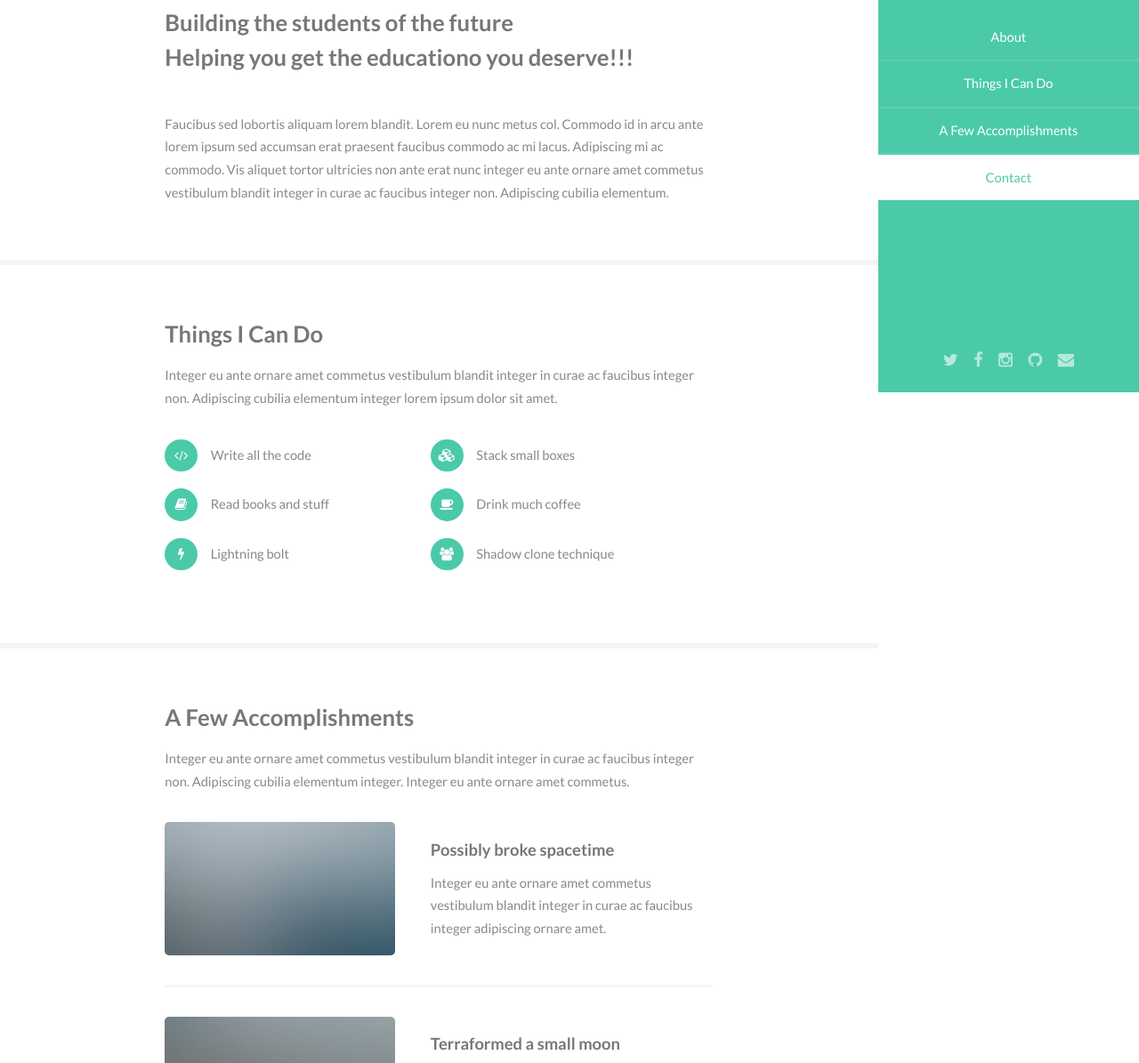
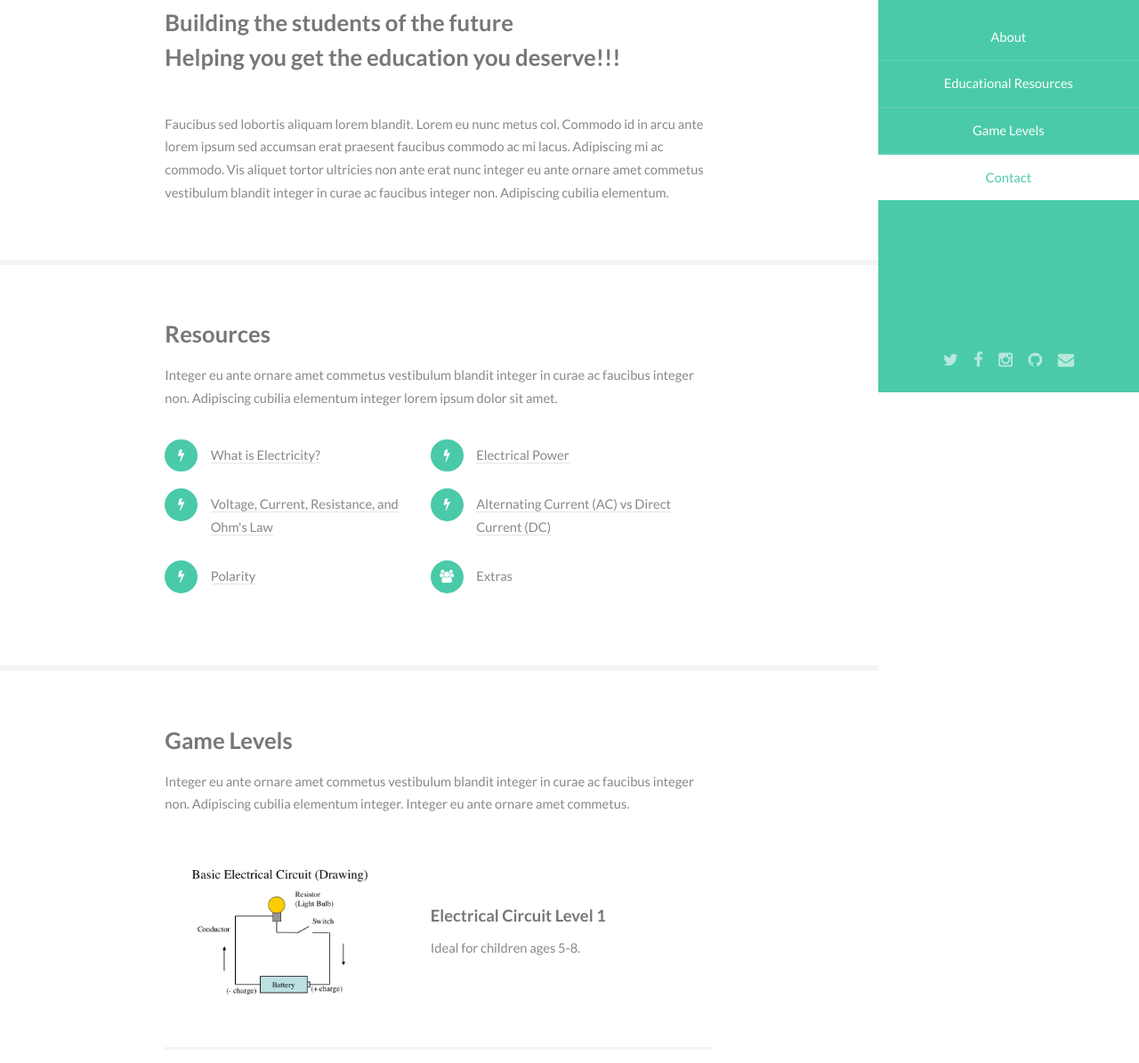
Before and after one commit to ASosnicki/HackEdu, a plain HTML site: page index.html in a window 1280 px wide. Shown: the part 359-1554 px from the top of the page at 89% size. Drawn offline with Linux system fonts and the light colour scheme.

Commit message:
Updated HTML to relect project direction

```diff
--- a/index.html
+++ b/index.html
@@ -21,8 +21,8 @@
 				<nav id="nav">
 					<ul>
 						<li><a href="#one" class="active">About</a></li>
-						<li><a href="#two">Things I Can Do</a></li>
-						<li><a href="#three">A Few Accomplishments</a></li>
+						<li><a href="#two">Educational Resources</a></li>
+						<li><a href="#three">Game Levels</a></li>
 						<li><a href="#four">Contact</a></li>
 					</ul>
 				</nav>
@@ -49,7 +49,7 @@
 									<header class="major">
 										<h2>Oyster Sauce</h2>
 										<p>Building the students of the future<br />
-										Helping you get the educationo you deserve!!!<!-- <a href="http://html5up.net">HTML5 UP</a> --></p>
+										Helping you get the education you deserve!!!</p>
 									</header>
 									<p>Faucibus sed lobortis aliquam lorem blandit. Lorem eu nunc metus col. Commodo id in arcu ante lorem ipsum sed accumsan erat praesent faucibus commodo ac mi lacus. Adipiscing mi ac commodo. Vis aliquet tortor ultricies non ante erat nunc integer eu ante ornare amet commetus vestibulum blandit integer in curae ac faucibus integer non. Adipiscing cubilia elementum.</p>
 								</div>
@@ -58,15 +58,15 @@
 						<!-- Two -->
 							<section id="two">
 								<div class="container">
-									<h3>Things I Can Do</h3>
+									<h3>Resources</h3>
 									<p>Integer eu ante ornare amet commetus vestibulum blandit integer in curae ac faucibus integer non. Adipiscing cubilia elementum integer lorem ipsum dolor sit amet.</p>
 									<ul class="feature-icons">
-										<li class="fa-code">Write all the code</li>
-										<li class="fa-cubes">Stack small boxes</li>
-										<li class="fa-book">Read books and stuff</li>
-										<li class="fa-coffee">Drink much coffee</li>
-										<li class="fa-bolt">Lightning bolt</li>
-										<li class="fa-users">Shadow clone technique</li>
+										<li class="fa-bolt"><a href="https://learn.sparkfun.com/tutorials/what-is-electricity" > What is Electricity?</a></li>
+										<li class="fa-bolt"><a href="https://learn.sparkfun.com/tutorials/electric-power">Electrical Power</a></li>
+										<li class="fa-bolt"><a href="https://learn.sparkfun.com/tutorials/voltage-current-resistance-and-ohms-law">Voltage, Current, Resistance, and Ohm's Law </a></li>
+										<li class="fa-bolt"><a href="https://learn.sparkfun.com/tutorials/alternating-current-ac-vs-direct-current-dc">Alternating Current (AC) vs Direct Current (DC)</a></li>
+										<li class="fa-bolt"><a href="https://learn.sparkfun.com/tutorials/polarity">Polarity</a></li>
+										<li class="fa-users">Extras</li>
 									</ul>
 								</div>
 							</section>
@@ -74,14 +74,14 @@
 						<!-- Three -->
 							<section id="three">
 								<div class="container">
-									<h3>A Few Accomplishments</h3>
+									<h3>Game Levels</h3>
 									<p>Integer eu ante ornare amet commetus vestibulum blandit integer in curae ac faucibus integer non. Adipiscing cubilia elementum integer. Integer eu ante ornare amet commetus.</p>
 									<div class="features">
 										<article>
-											<a href="#" class="image"><img src="images/pic01.jpg" alt="" /></a>
+											<a href="#" class="image"><img src="images/BasicCircuitDrawing.jpg" alt="" /></a>
 											<div class="inner">
-												<h4>Possibly broke spacetime</h4>
-												<p>Integer eu ante ornare amet commetus vestibulum blandit integer in curae ac faucibus integer adipiscing ornare amet.</p>
+												<h4>Electrical Circuit Level 1</h4>
+												<p>Ideal for children ages 5-8.</p>
 											</div>
 										</article>
 										<article>
@@ -482,8 +482,7 @@
 				<!-- Footer -->
 					<section id="footer">
 						<div class="container">
-							<ul class="copyright">
-								<li>&copy; Untitled. All rights reserved.</li><li>Design: <a href="http://html5up.net">HTML5 UP</a></li>
+
 							</ul>
 						</div>
 					</section>
```
Also changed, not shown: images/BasicCircuitDrawing.jpg (added).
